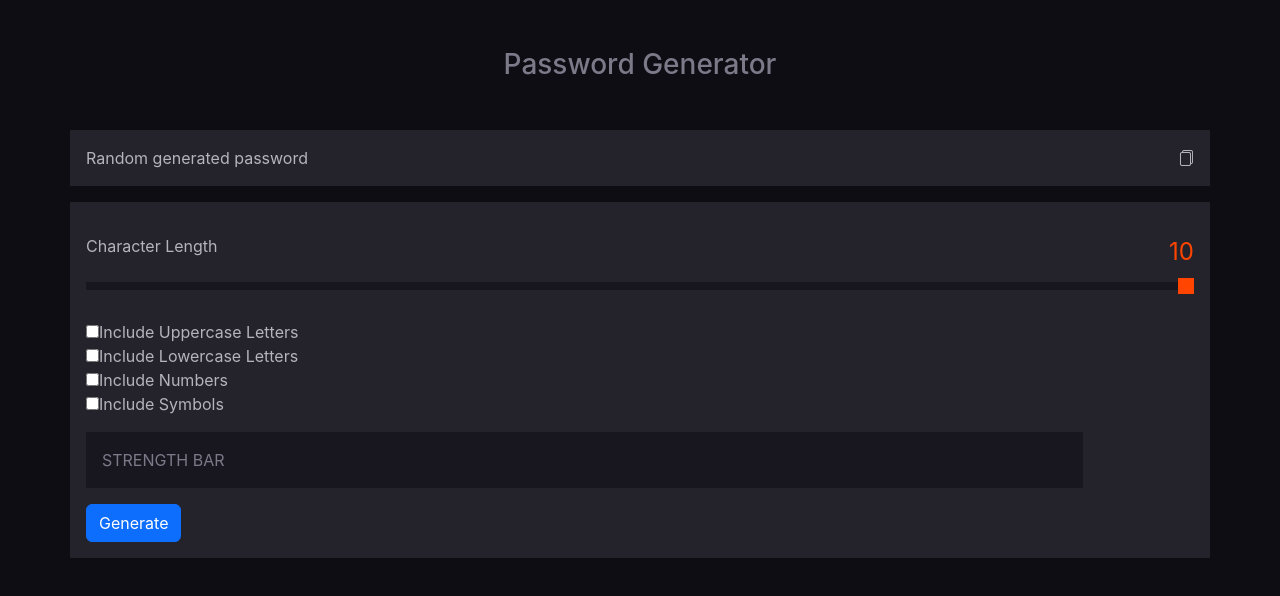
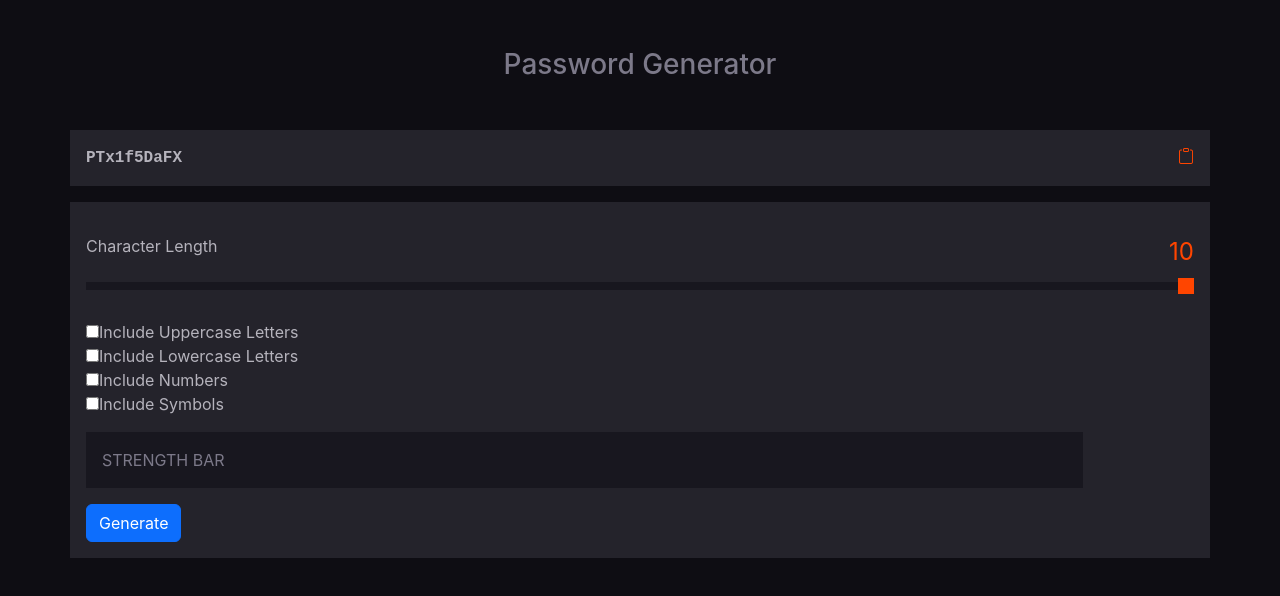
Before and after one commit to joelpeyton/password-generator, a React (Create React App) app: page / in a window 1280 px wide. Shown: the top 596 px of the page. Built offline with nearby package versions, Linux system fonts and the light colour scheme.

Commit message:
style display component

```diff
--- a/src/components/Display.js
+++ b/src/components/Display.js
@@ -1,9 +1,12 @@
 function Display() {
-  return (
-    <div className="container p-3">
-      <div className="">Random generated password<i className="bi bi-files"></i></div>
-    </div>
-  );
+    return (
+        <div className="container p-3">
+            <div className="display">
+                PTx1f5DaFX
+                <i className="bi bi-clipboard"></i>
+            </div>
+        </div>
+    );
 }
 
 export default Display;
--- a/src/css/index.css
+++ b/src/css/index.css
@@ -25,9 +25,18 @@ h3 {
     color: #7c7989;
 }
 
+/* Display component */
+
+.display {
+    font-family: monospace;
+    font-weight: 800;
+}
+
 i {
     float: right;
+    color: orangered;
 }
+
 
 /* Character length */
 
```
Lines whose indentation alone changed are shown as unchanged.
